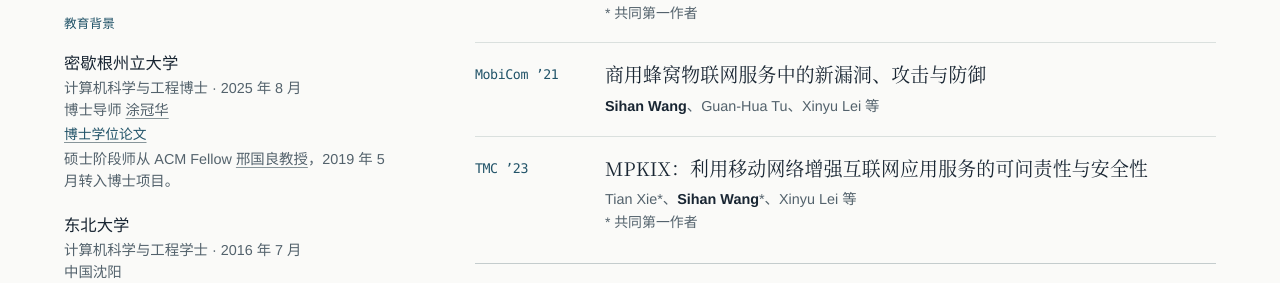
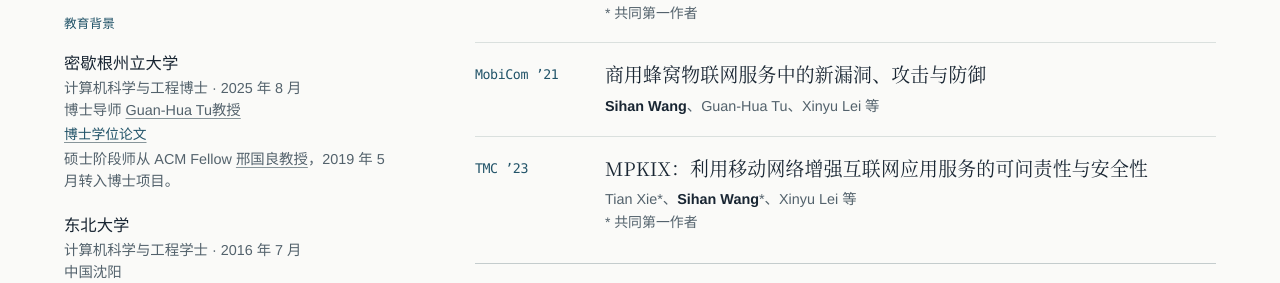
Before and after one commit to arckiCriss/arckicriss.github.io, a Jekyll site: the page built from zh/index.html, in a window 1280 px wide. Shown: the part 573-856 px from the top of the page. Built offline with Jekyll 4.4.1, drawn with Linux system fonts in a browser that asks for light colours.

Commit message:
Update doctoral advisor name in zh.yml

```diff
--- a/_data/home/zh.yml
+++ b/_data/home/zh.yml
@@ -10,7 +10,7 @@ education:
   doctoral_university: 密歇根州立大学
   doctoral_degree: 计算机科学与工程博士 · 2025 年 8 月
   advisor_label: 博士导师
-  doctoral_advisor: 涂冠华
+  doctoral_advisor: Guan-Hua Tu教授
   dissertation: 博士学位论文
   graduate_path: 硕士阶段师从 ACM Fellow [邢国良教授](https://www.ie.cuhk.edu.hk/faculty/xing-guoliang/)，2019 年 5 月转入博士项目。
   undergraduate_university: 东北大学
```
